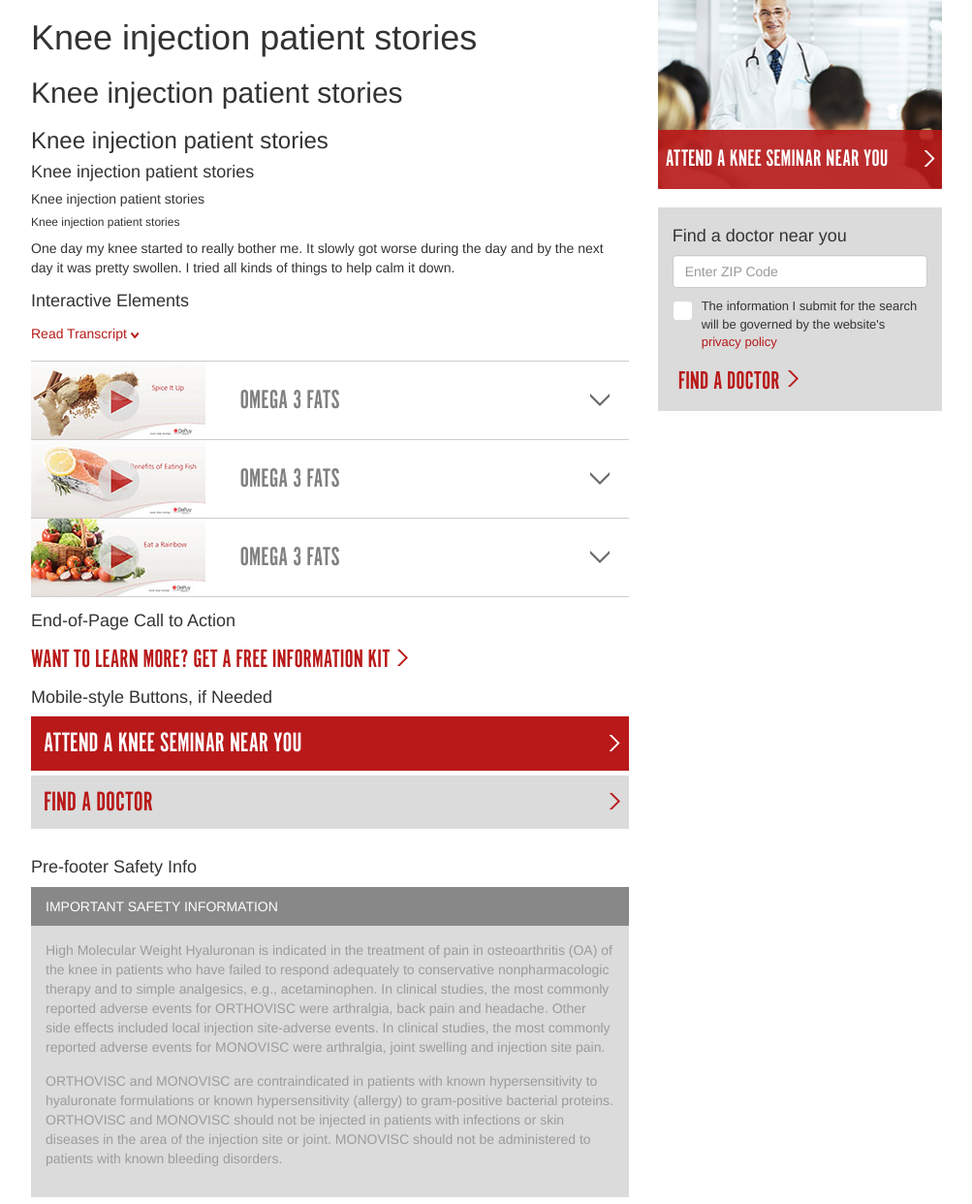
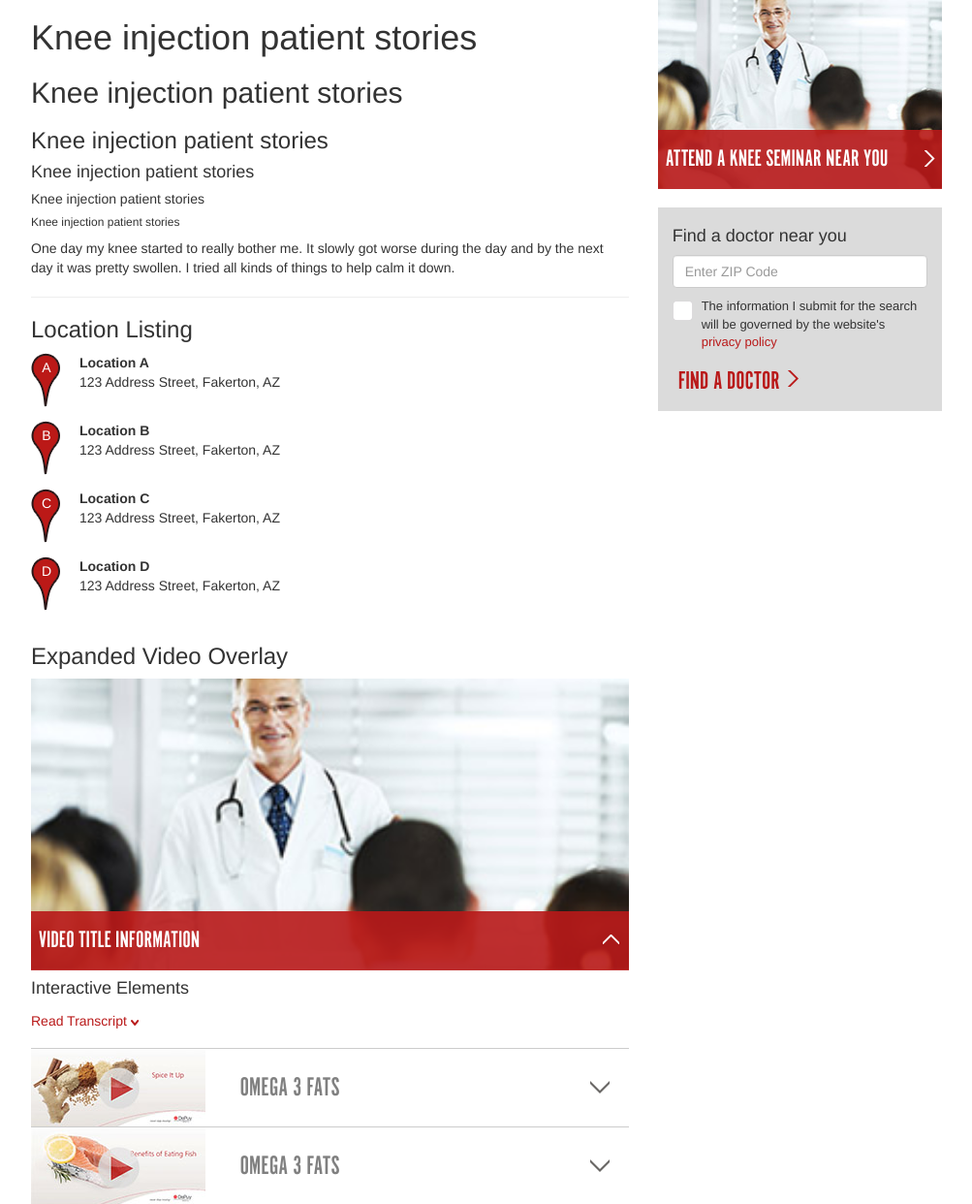
Before and after one commit to grex22/DePuyPTC, a PHP site: page / in a window 1280 px wide. Shown: the part 1061-2303 px from the top of the page at 97% size, without its empty margins (138-1141 px from the left). Run offline with PHP 8.4, Linux system fonts and the light colour scheme; some libraries are stand-ins or nearby versions.

Commit message:
Location List pin styling, video red bar overlay styling

```diff
--- a/css/app.css
+++ b/css/app.css
@@ -70,6 +70,54 @@ a {
     font-weight: 500; }
   .panel.safety_panel .panel-body {
     color: #9b9b9b; }
+
+/* Location List        */
+ul.list-locations {
+  list-style-type: none;
+  counter-reset: list;
+  position: relative;
+  padding-left: 50px; }
+  ul.list-locations li {
+    counter-increment: list;
+    min-height: 70px; }
+  ul.list-locations li:before {
+    content: counter(list,upper-alpha);
+    position: absolute;
+    width: 30px;
+    height: 56px;
+    left: 0;
+    text-align: center;
+    padding-top: 5px;
+    padding-left: 2px;
+    font-weight: 500;
+    color: white;
+    background: url("../img/pin.png"); }
+
+/* Video Overlay Bar    */
+.fake_video_embed {
+  height: 300px;
+  background-color: #f3f3f3;
+  background-image: url("../img/sidebar/seminar_button.jpg");
+  background-size: cover;
+  position: relative; }
+
+.video_title_bar {
+  background-color: rgba(185, 25, 25, 0.9);
+  position: absolute;
+  width: 100%;
+  bottom: -1px;
+  color: white;
+  font-size: 25px;
+  padding: 13px 20px 12px 8px; }
+  .video_title_bar:after {
+    content: "";
+    background-image: url("../img/spritesheet.png");
+    width: 17px;
+    height: 11px;
+    background-position: -231px -263px;
+    position: absolute;
+    right: 10px;
+    top: 38%; }
 
 /* Header               */
 .row.header {
@@ -803,4 +851,9 @@ footer {
   height: 17px;
   background-position: -213px -263px; }
 
+.sprite-white_arrow_up_lg {
+  width: 11px;
+  height: 17px;
+  background-position: -213px -263px; }
+
 /*# sourceMappingURL=app.css.map */
--- a/index.html
+++ b/index.html
@@ -135,8 +135,21 @@
             <h4>Knee injection patient stories</h4>
             <h5>Knee injection patient stories</h5>
             <h6>Knee injection patient stories</h6>
+            <p>One day my knee started to really bother me. It slowly got worse during the day and by the next day it was pretty swollen. I tried all kinds of things to help calm it down.  </p>
 
-            <p>One day my knee started to really bother me. It slowly got worse during the day and by the next day it was pretty swollen. I tried all kinds of things to help calm it down.  </p>
+            <hr>
+            <h3>Location Listing</h3>
+            <ul class="list-locations">
+              <li><strong>Location A</strong><br>123 Address Street, Fakerton, AZ</li>
+              <li><strong>Location B</strong><br>123 Address Street, Fakerton, AZ</li>
+              <li><strong>Location C</strong><br>123 Address Street, Fakerton, AZ</li>
+              <li><strong>Location D</strong><br>123 Address Street, Fakerton, AZ</li>
+            </ul>
+            <h3>Expanded Video Overlay</h3>
+            <div class="fake_video_embed">
+              <div class="video_title_bar headlinefont">Video Title Information</div>
+            </div>
+
 
             <h4>Interactive Elements</h4>
             <div class="expander">
--- a/scss/app.scss
+++ b/scss/app.scss
@@ -134,6 +134,61 @@ a{
   }
   .panel-body{
     color:darken($medgray,25);
+  }
+}
+/* Location List        */
+ul.list-locations{
+  list-style-type: none;
+  counter-reset:list;
+  position:relative;
+  padding-left:50px;
+
+  li{
+    counter-increment: list;
+    min-height:70px;
+  }
+
+  li:before {
+    content: counter(list, upper-alpha);
+    position: absolute;
+    width: 30px;
+    height:56px;
+    left:0;
+    text-align:center;
+    padding-top:5px;
+    padding-left:2px;
+    font-weight:500;
+    color: white;
+    background:url('../img/pin.png');
+  }
+}
+
+/* Video Overlay Bar    */
+
+.fake_video_embed{
+  height:300px;
+  background-color:#f3f3f3;
+  background-image:url('../img/sidebar/seminar_button.jpg');
+  background-size:cover;
+  position:relative;
+}
+.video_title_bar{
+  background-color:fade-out($red, .1);
+  position: absolute;
+  width: 100%;
+  bottom: -1px;
+  color: white;
+  font-size: 25px;
+  padding: 13px 20px 12px 8px;
+  &:after{
+    content: "";
+    background-image: url("../img/spritesheet.png");
+    width: 17px;
+    height: 11px;
+    background-position: -231px -263px;
+    position: absolute;
+    right: 10px;
+    top: 38%;
   }
 }
 
@@ -903,3 +958,8 @@ footer{
     height: 17px;
     background-position: -213px -263px;
 }
+.sprite-white_arrow_up_lg {
+    width: 11px;
+    height: 17px;
+    background-position: -213px -263px;
+}
```
Also changed, not shown: img/pin.png (added), img/spritesheet.png.
